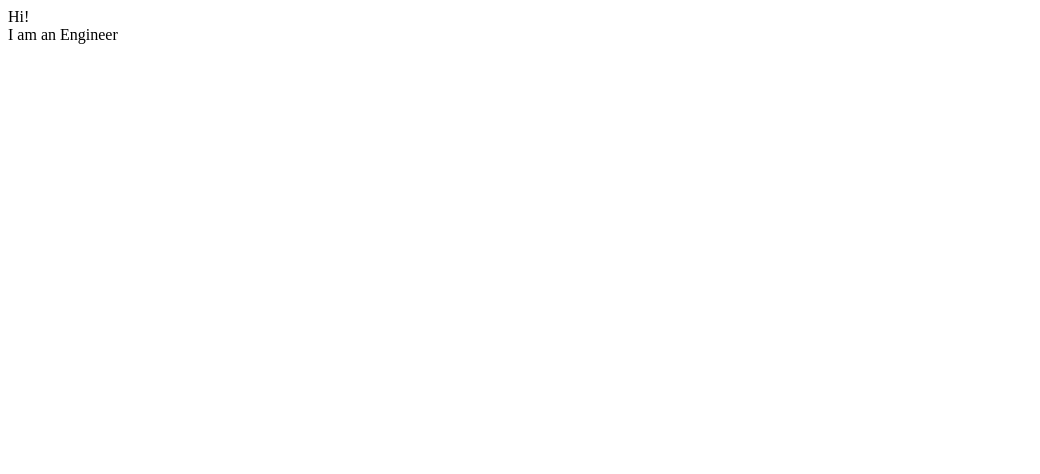
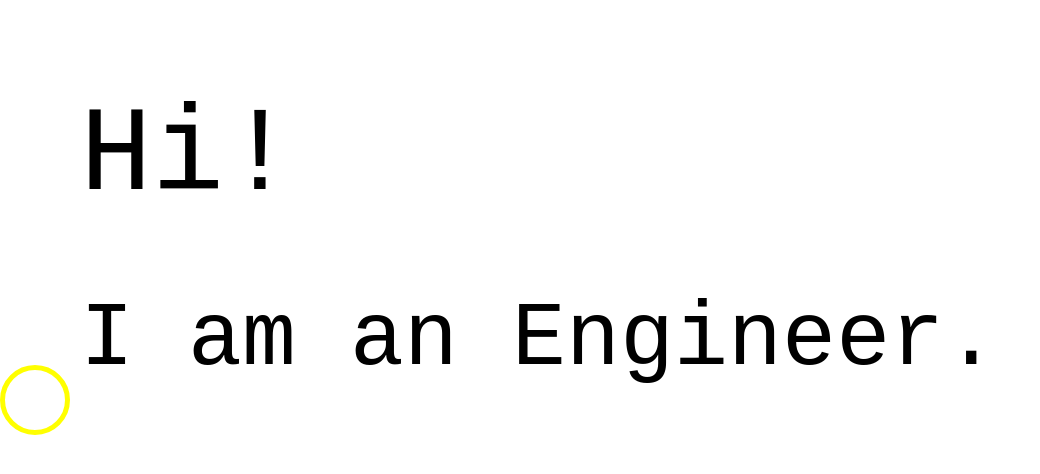
Before and after one commit to henry4666/homepage-prototype, a plain HTML site: page index.html in a window 1280 px wide. Shown: the whole page, without its empty margins (0-1040 px from the left). Drawn offline with Linux system fonts and the light colour scheme.

Commit message:
add basic formating

```diff
--- a/index.html
+++ b/index.html
@@ -4,12 +4,13 @@
     <meta charset="UTF-8">
     <meta http-equiv="X-UA-Compatible" content="IE=edge">
     <meta name="viewport" content="width=device-width, initial-scale=1.0">
+    <link rel="stylesheet" href="./style.css">
     <title>henri.dev</title>
 </head>
 <body>
     <main>
         <div class="greet">Hi!</div>
-        <div class="hero">I am an <span>Engineer</span></div>
+        <div class="hero">I am an <span>Engineer.</span></div>
     </main>
     <div class="circle"></div>
 </body>
--- a/style.css
+++ b/style.css
@@ -0,0 +1,30 @@
+body {
+    margin: 0;
+    height: 100vh;
+    display: flex;
+    flex-direction: column;
+    justify-content: center;
+    font-family: monospace, Arial, Helvetica, sans-serif;
+    font-size: 90px;
+}
+
+body main {
+    margin: 80px 80px 50vh;
+    display: flex;
+    flex-direction: column;
+}
+
+.greet {
+    font-size: 120px;
+    margin-bottom: 4rem;
+}
+
+.hero span {}
+
+.circle {
+    position: absolute;
+    width: 60px;
+    height: 60px;
+    border-radius: 50%;
+    border: 5px solid yellow;
+}
```
